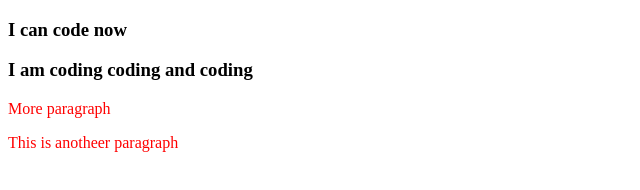
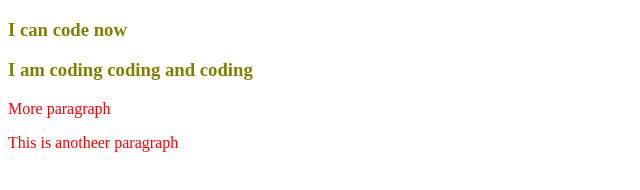
Before and after one commit to Mamun-Ashraf/my-fourth-repo, a plain HTML site: page index.html in a window 1280 px wide. Shown: the whole page, without its empty margins (0-640 px from the left). Drawn offline with Linux system fonts and the light colour scheme.

Commit message:
changes color

```diff
--- a/style.css
+++ b/style.css
@@ -1,3 +1,6 @@
 p{
     color:red;
 }
+h3{
+    color:olive;
+}
```
